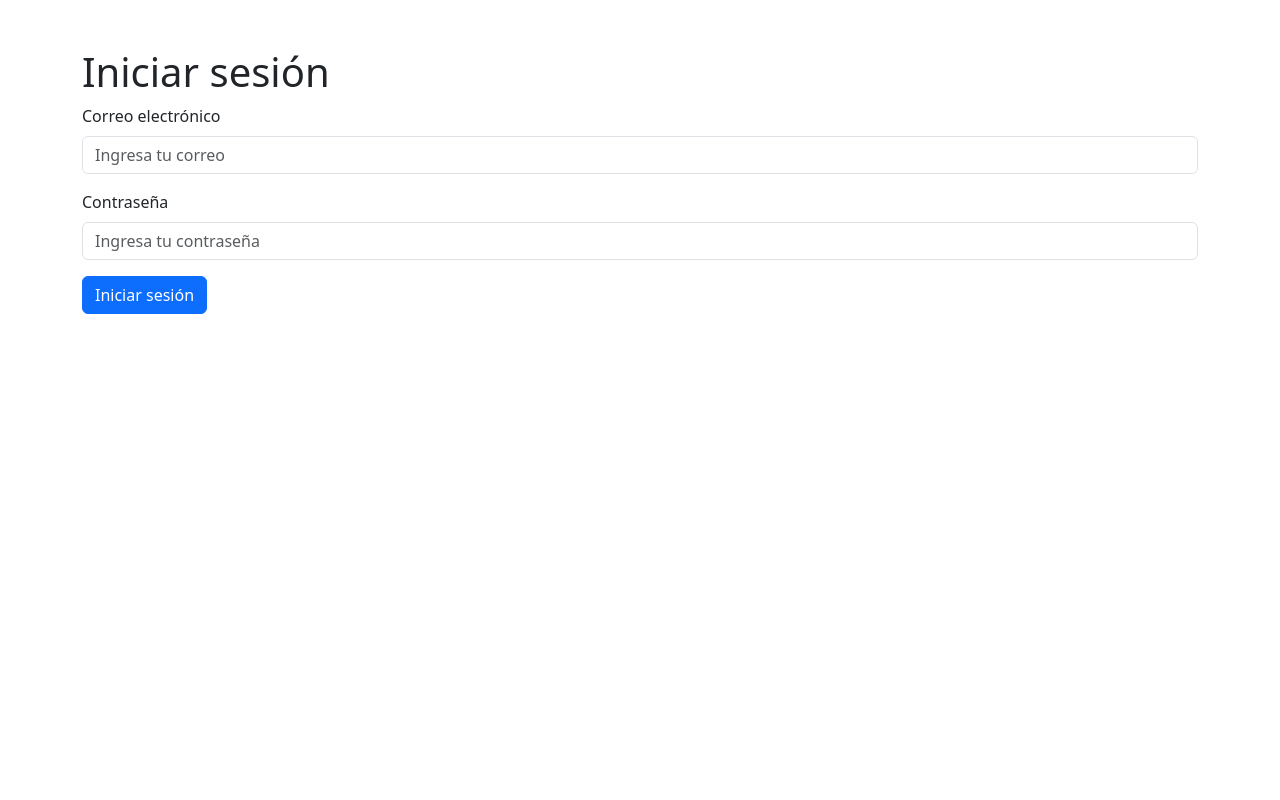
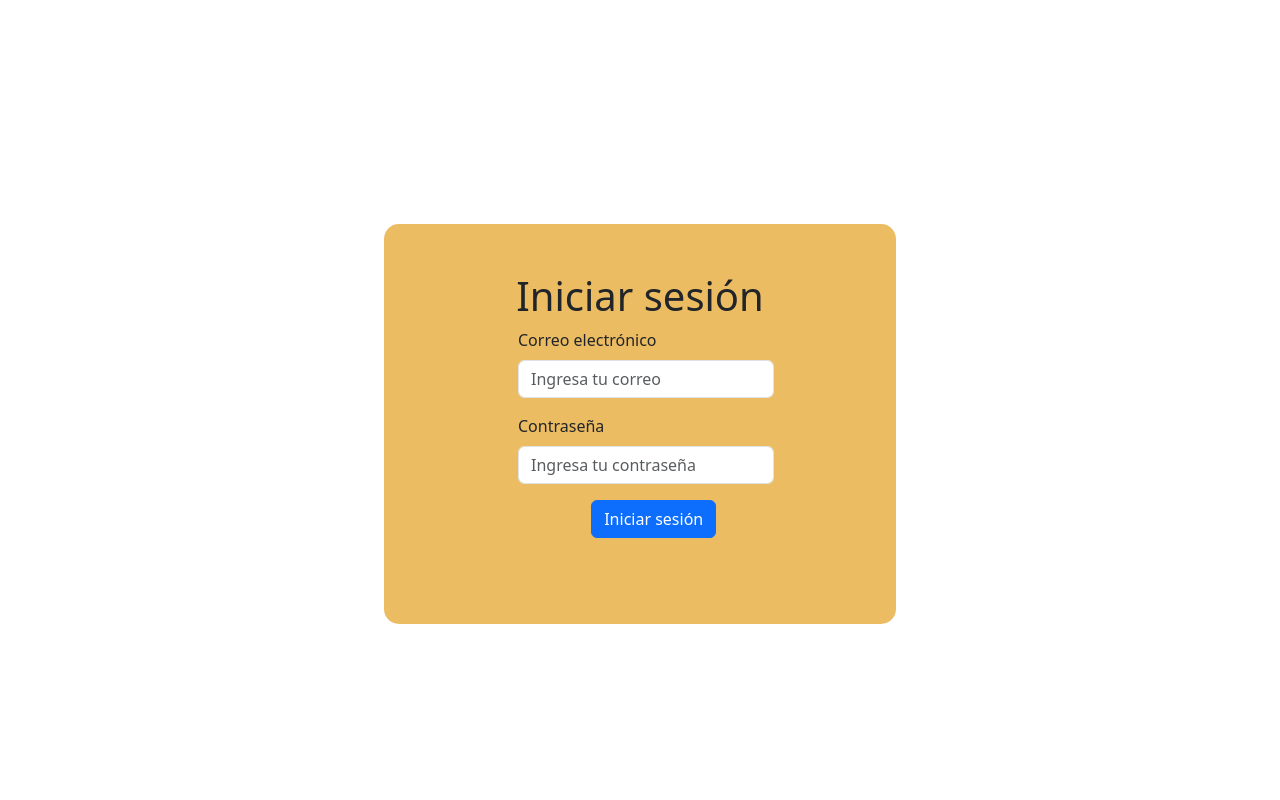
Before and after one commit to AlexanderGarrido/RapifreshApp, a Django app: page / in a window 1280 px wide. Run offline with Django 5.2, Linux system fonts and the light colour scheme.

Commit message:
change style login page

```diff
--- a/templates/inventarioApp/login.html
+++ b/templates/inventarioApp/login.html
@@ -6,18 +6,18 @@
     <title>Iniciar sesión</title>
     <link href="https://cdn.jsdelivr.net/npm/bootstrap@5.3.3/dist/css/bootstrap.min.css" rel="stylesheet">
   </head>
-  <body>
-    <div class="container mt-5">
-      <h1>Iniciar sesión</h1>
+  <body style="height: 100vh; margin: 0; display: flex; justify-content: center; align-items: center; ">
+    <div class="container mt-5 " style="background-color: #EBBC61; width: 40%; height: 50%; border-radius: 15px;">
+      <h1 class="text-center mt-5">Iniciar sesión</h1>
 
       <!-- Formulario de inicio de sesión -->
       <form method="POST" novalidate>
         {% csrf_token %}
 
         <!-- Campo de correo -->
-        <div class="mb-3">
+        <div class="mb-3" style="margin-left: 25%;">
           <label for="email" class="form-label">Correo electrónico</label>
-          <input type="email" name="email" id="email" class="form-control {% if form.email.errors %}is-invalid{% endif %}" placeholder="Ingresa tu correo" value="{{ form.email.value|default_if_none:'' }}">
+          <input type="email" name="email" id="email" style="width: 70%;" class="form-control {% if form.email.errors %}is-invalid{% endif %}" placeholder="Ingresa tu correo" value="{{ form.email.value|default_if_none:'' }}">
           <!-- Mostrar errores debajo del campo -->
           {% for error in form.email.errors %}
           <div class="invalid-feedback">
@@ -27,9 +27,9 @@
         </div>
 
         <!-- Campo de contraseña -->
-        <div class="mb-3">
+        <div class="mb-3" style="margin-left: 25%;">
           <label for="password" class="form-label">Contraseña</label>
-          <input type="password" name="password" id="password" class="form-control {% if form.password.errors %}is-invalid{% endif %}" placeholder="Ingresa tu contraseña">
+          <input type="password" name="password" id="password" style="width: 70%;" class="form-control {% if form.password.errors %}is-invalid{% endif %}" placeholder="Ingresa tu contraseña">
           <!-- Mostrar errores debajo del campo -->
           {% for error in form.password.errors %}
           <div class="invalid-feedback">
@@ -39,7 +39,7 @@
         </div>
 
         <!-- Botón para enviar el formulario -->
-        <input type="submit" class="btn btn-primary" value="Iniciar sesión">
+        <input type="submit" class="btn btn-primary mb-5" style="margin-left: 40%;"  value="Iniciar sesión">
       </form>
 
     </div>
```
